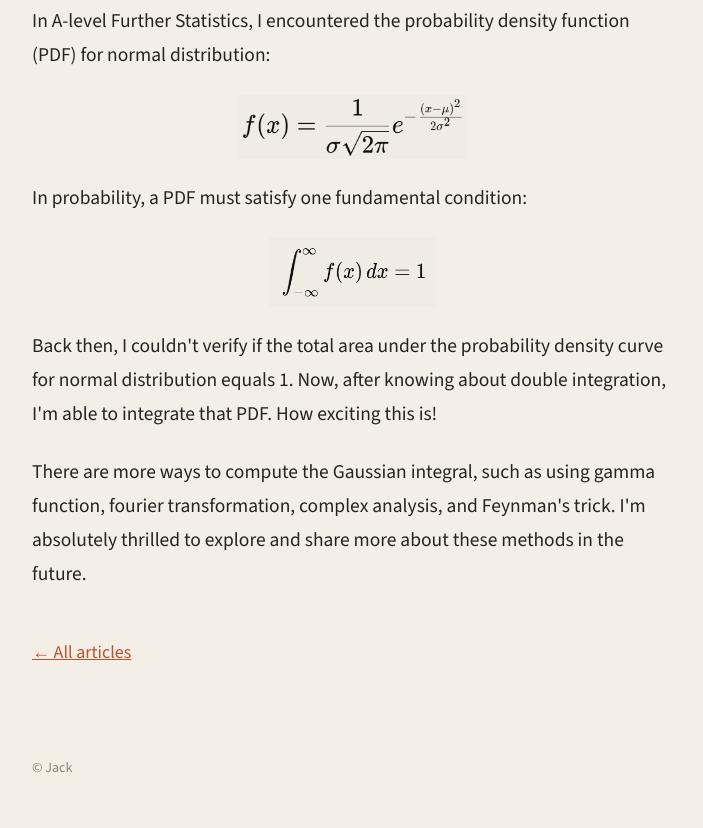
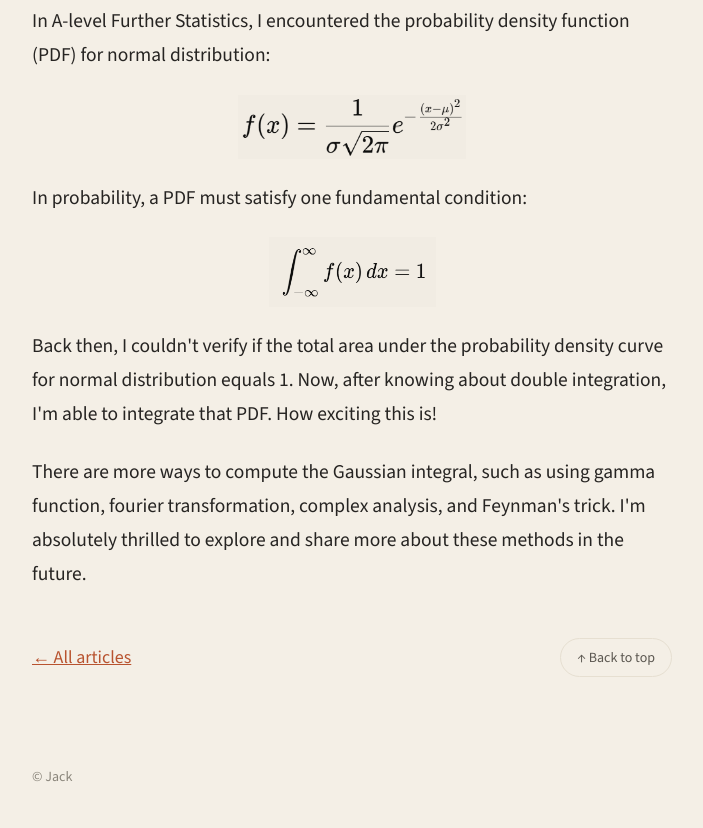
Before and after one commit to yhou30-lgtm/my-cite, a plain HTML site: page docs/posts/gaussian-integral.html in a window 1280 px wide. Shown: the part 6547-7375 px from the top of the page, without its empty margins (122-825 px from the left). Drawn offline with nearby package versions, Linux system fonts and the light colour scheme.

Commit message:
Add Back to top button to articles
Co-Authored-By: Claude Sonnet 5.5 <noreply@anthropic.com>

```diff
--- a/docs/posts/gaussian-integral.html
+++ b/docs/posts/gaussian-integral.html
@@ -86,7 +86,7 @@
 <figure class="eq"><img src="../images/gaussian-21.png" alt="The integral from minus infinity to infinity of f(x) dx equals 1" width="167" loading="lazy"></figure>
 <p>Back then, I couldn't verify if the total area under the probability density curve for normal distribution equals 1. Now, after knowing about double integration, I'm able to integrate that PDF. How exciting this is!</p>
 <p>There are more ways to compute the Gaussian integral, such as using gamma function, fourier transformation, complex analysis, and Feynman's trick. I'm absolutely thrilled to explore and share more about these methods in the future.</p></div>
-<p class="back"><a href="../index.html">&larr; All articles</a></p>
+<p class="back"><a href="../index.html">&larr; All articles</a><a class="totop" href="#">&uarr; Back to top</a></p>
 </article><aside class="toc"><div class="toc-h">On this page</div><div class="grp"><a class="l2" href="#1-a-quick-introduction-to-double-integrals">1. A quick introduction to double integrals</a><div class="subs"></div></div><div class="grp"><a class="l2" href="#2-changing-coordinates-the-jacobian-determinant">2. Changing coordinates: The Jacobian determinant</a><div class="subs"></div></div><div class="grp"><a class="l2" href="#3-evaluate-a-double-integral-over-a-disk">3. Evaluate a double integral over a disk</a><div class="subs"></div></div><div class="grp"><a class="l2" href="#4-let-the-radius-approach-infinity">4. Let the radius approach infinity</a><div class="subs"></div></div><div class="grp"><a class="l2" href="#5-connect-it-back-to-the-original-integral">5. Connect it back to the original integral</a><div class="subs"></div></div><div class="grp"><a class="l2" href="#6-summary">6. Summary</a><div class="subs"></div></div><div class="grp"><a class="l2" href="#7-extension">7. Extension</a><div class="subs"></div></div></aside></div>
 <footer>&copy; Jack<span class="views" data-views="TOTAL" hidden> &middot; <b></b> views</span></footer>
 <script data-goatcounter="https://yhou30.goatcounter.com/count" async src="//gc.zgo.at/count.js"></script>
--- a/docs/style.css
+++ b/docs/style.css
@@ -50,7 +50,9 @@ blockquote p{margin:0!important}
 .post figure.eq img{margin:0 auto;border-radius:0;mix-blend-mode:multiply}
 :root[data-theme=dark] .post figure.eq img{filter:invert(1) hue-rotate(180deg);mix-blend-mode:screen}
 @media(prefers-color-scheme:dark){:root:not([data-theme=light]) .post figure.eq img{filter:invert(1) hue-rotate(180deg);mix-blend-mode:screen}}
-.back{margin-top:3rem}
+.back{margin-top:3rem;display:flex;flex-wrap:wrap;align-items:center;justify-content:space-between;gap:14px}
+.totop{font-size:14px;color:var(--soft);text-decoration:none;border:1px solid var(--line);border-radius:99px;padding:7px 16px;transition:color .2s,border-color .2s}
+.totop:hover{color:var(--accent-ink);border-color:var(--accent)}
 .toc{max-width:40rem;margin:0 0 28px;padding:14px 18px;border:1px solid var(--line);border-radius:14px;background:var(--card);font-size:15px}
 .toc a{display:block;color:var(--soft);text-decoration:none;padding:3px 0}
 .toc a:hover{color:var(--accent-ink)}
--- a/style.css
+++ b/style.css
@@ -50,7 +50,9 @@ blockquote p{margin:0!important}
 .post figure.eq img{margin:0 auto;border-radius:0;mix-blend-mode:multiply}
 :root[data-theme=dark] .post figure.eq img{filter:invert(1) hue-rotate(180deg);mix-blend-mode:screen}
 @media(prefers-color-scheme:dark){:root:not([data-theme=light]) .post figure.eq img{filter:invert(1) hue-rotate(180deg);mix-blend-mode:screen}}
-.back{margin-top:3rem}
+.back{margin-top:3rem;display:flex;flex-wrap:wrap;align-items:center;justify-content:space-between;gap:14px}
+.totop{font-size:14px;color:var(--soft);text-decoration:none;border:1px solid var(--line);border-radius:99px;padding:7px 16px;transition:color .2s,border-color .2s}
+.totop:hover{color:var(--accent-ink);border-color:var(--accent)}
 .toc{max-width:40rem;margin:0 0 28px;padding:14px 18px;border:1px solid var(--line);border-radius:14px;background:var(--card);font-size:15px}
 .toc a{display:block;color:var(--soft);text-decoration:none;padding:3px 0}
 .toc a:hover{color:var(--accent-ink)}
```
Also changed, not shown: docs/posts/do-not-go-gentle.html (+1 -1 lines), docs/posts/hedonism-and-well-being.html (+1 -1 lines), 1 other file.
